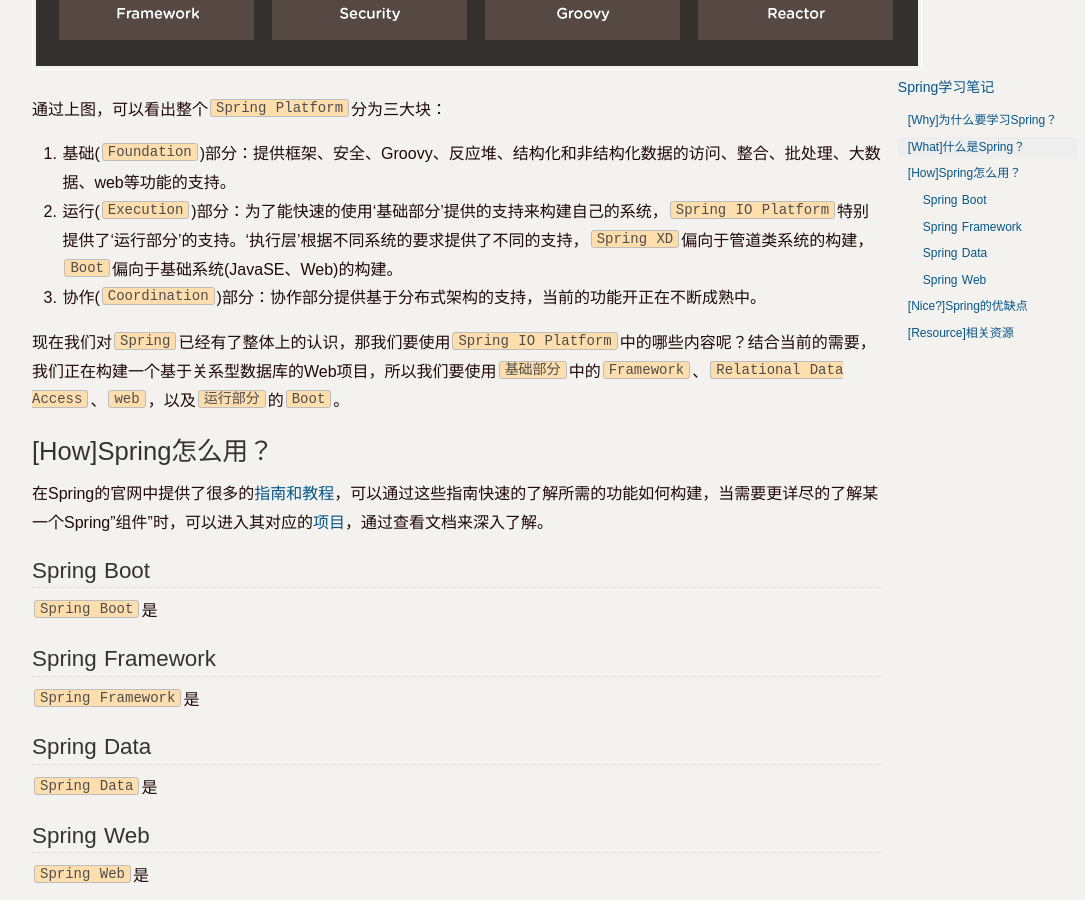
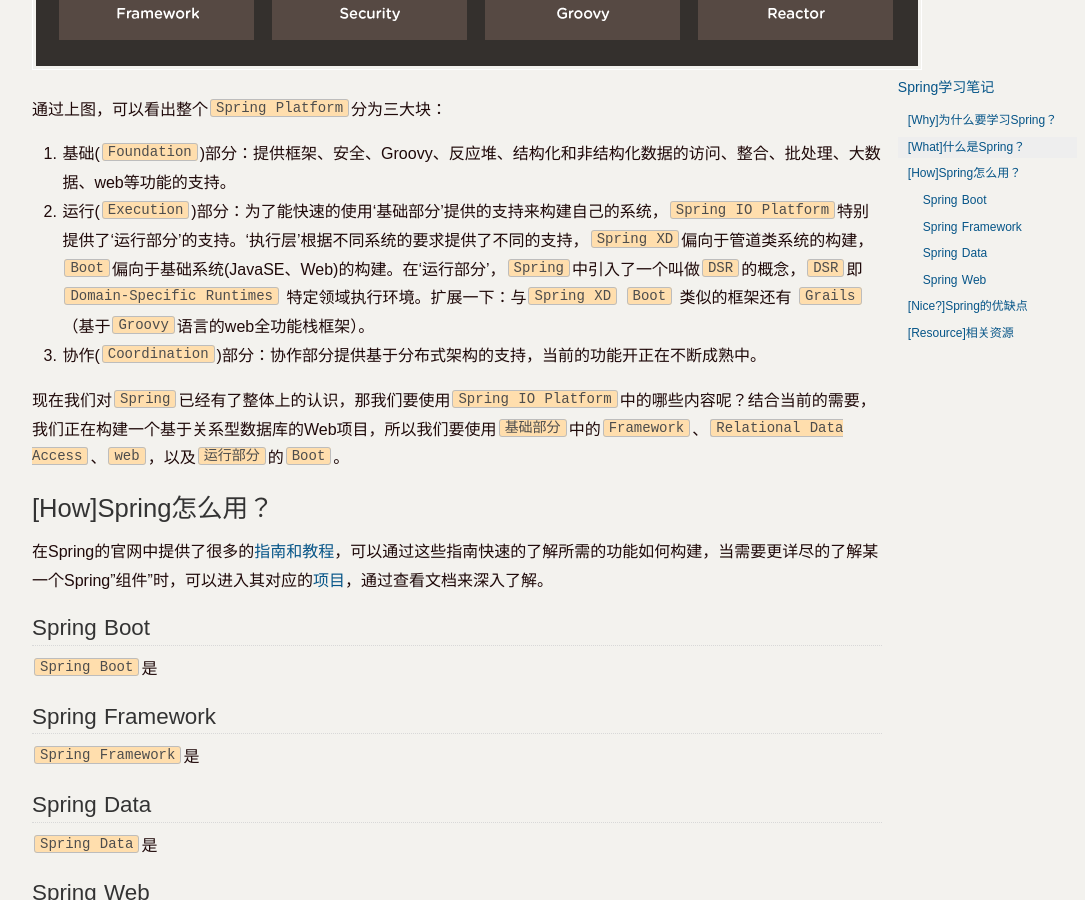
Before and after one commit to novawoo/novawoo.github.com, a Jekyll site: the page built from _posts/blog/2016-01-22-spring-note.md, in a window 1280 px wide and 900 px high, scrolled down 1570 px. Shown: the whole window, without its empty margins (183-1268 px from the left). Built offline with Jekyll 4.4.1, drawn with Linux system fonts in a browser that asks for light colours; Markdown is read by kramdown in place of the engine named in the settings; a script that is not in the unit is left out; comment, search, counter and statistics services are not loaded.

Commit message:
增加 DSR 的描述

```diff
--- a/_posts/blog/2016-01-22-spring-note.md
+++ b/_posts/blog/2016-01-22-spring-note.md
@@ -29,7 +29,7 @@
 通过上图，可以看出整个`Spring Platform`分为三大块：
 
 1. 基础(`Foundation`)部分：提供框架、安全、Groovy、反应堆、结构化和非结构化数据的访问、整合、批处理、大数据、web等功能的支持。
-2. 运行(`Execution`)部分：为了能快速的使用‘基础部分’提供的支持来构建自己的系统，`Spring IO Platform`特别提供了‘运行部分’的支持。‘执行层’根据不同系统的要求提供了不同的支持，`Spring XD`偏向于管道类系统的构建，`Boot`偏向于基础系统(JavaSE、Web)的构建。
+2. 运行(`Execution`)部分：为了能快速的使用‘基础部分’提供的支持来构建自己的系统，`Spring IO Platform`特别提供了‘运行部分’的支持。‘执行层’根据不同系统的要求提供了不同的支持，`Spring XD`偏向于管道类系统的构建，`Boot`偏向于基础系统(JavaSE、Web)的构建。在‘运行部分’，`Spring`中引入了一个叫做`DSR`的概念，`DSR`即`Domain-Specific Runtimes` 特定领域执行环境。扩展一下：与`Spring XD` `Boot` 类似的框架还有 `Grails`（基于`Groovy`语言的web全功能栈框架）。
 3. 协作(`Coordination`)部分：协作部分提供基于分布式架构的支持，当前的功能开正在不断成熟中。
 
 现在我们对`Spring`已经有了整体上的认识，那我们要使用`Spring IO Platform`中的哪些内容呢？结合当前的需要，我们正在构建一个基于关系型数据库的Web项目，所以我们要使用`基础部分`中的`Framework`、`Relational Data Access`、`web`，以及`运行部分`的`Boot`。
```
